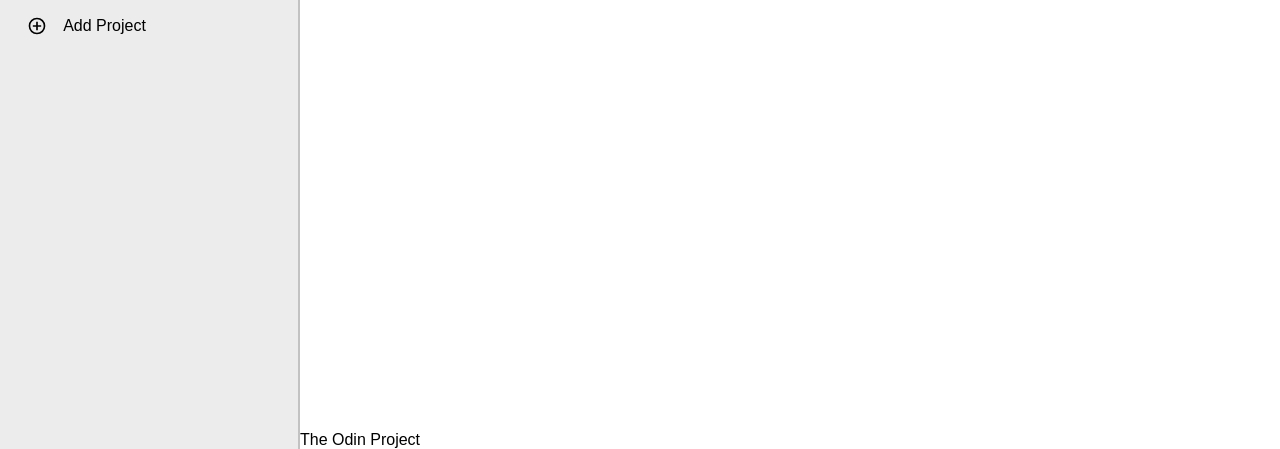
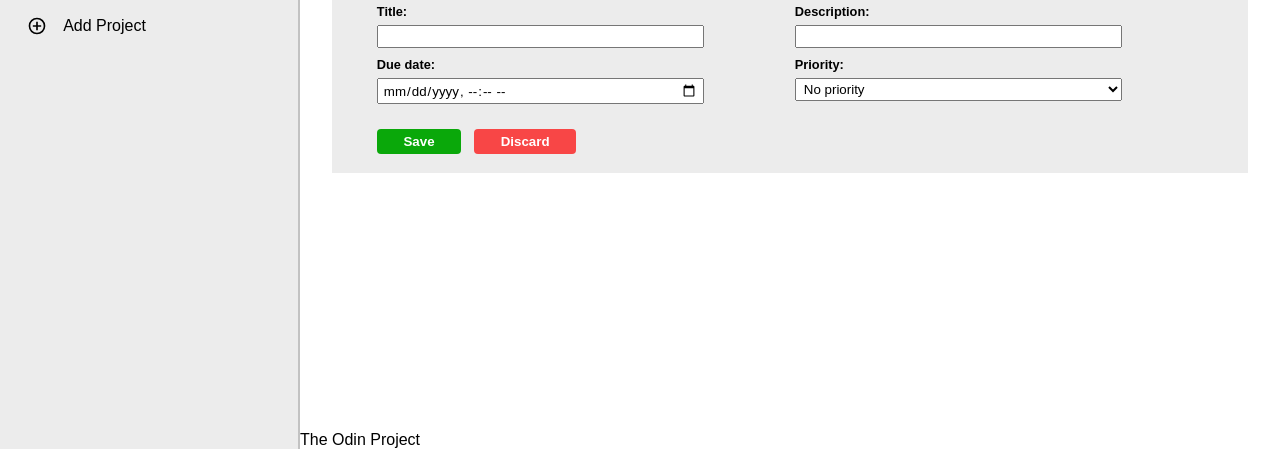
Before and after one commit to itsEmadK/odin-todolist, a website built with webpack: page src/template.html in a window 1280 px wide. Shown: the part 351-800 px from the top of the page. Built offline with nearby package versions, Linux system fonts and the light colour scheme.

Commit message:
Add and style add task form

```diff
--- a/src/styles.css
+++ b/src/styles.css
@@ -226,7 +226,9 @@ button.remove-task:hover {
 }
 
 
-.task-details-edit form {
+.task-details-edit form,
+.add-task-form-container,
+#add-task-form {
     display: grid;
     grid-template-columns: 1fr 1fr;
     padding: 1.5em 3.5em;
@@ -234,10 +236,10 @@ button.remove-task:hover {
     font-size: 0.8rem;
 }
 
-.task-details-edit .title-container,
-.task-details-edit .description-container,
-.task-details-edit .priority-container,
-.task-details-edit .due-date-container {
+:is(.task-details-edit) .title-container,
+:is(.task-details-edit) .description-container,
+:is(.task-details-edit) .priority-container,
+:is(.task-details-edit) .due-date-container {
     display: flex;
     flex-direction: column;
     gap: 6px;
@@ -299,3 +301,15 @@ button.add-task:active {
 button.add-task img {
     width: 24px;
 }
+
+.add-task-container:has(button.add-task.disabled) {
+    background-color: var(--sidebar-bg-color);
+}
+
+.add-task-form.disabled {
+    display: none;
+}
+
+button.add-task.disabled {
+    display: none;
+}
--- a/src/template.html
+++ b/src/template.html
@@ -41,10 +41,28 @@
 
         </ul>
         <div class="add-task-container">
-            <button class="add-task">
+            <button class="add-task disabled">
                 <img class="plus-icon" src="./images/plus-circle-outline.svg" alt="Add">
                 Add Task
             </button>
+            <div class="task-details-edit">
+                <h3>Add a new task</h3>
+                <form id="add-task-form"><label class="title-container">Title:<input type="text" required=""
+                            class="title-input"></label><label class="description-container">Description:<input
+                            type="text" class="description-input"></label><label class="due-date-container">Due
+                        date:<input type="datetime-local" class="due-date-input"></label><label
+                        class="priority-container">Priority:<select class="priority-input">
+                            <option value="0">No priority</option>
+                            <option value="1">Low</option>
+                            <option value="2">Medium</option>
+                            <option value="3">High</option>
+                            <option value="4">Urgent</option>
+                        </select></label>
+                    <div class="form-buttons-container"><button type="submit" form="task-form-01"
+                            class="save-edit">Save</button><button type="button" class="discard-edit">Discard</button>
+                    </div>
+                </form>
+            </div>
         </div>
     </div>
     <footer>The Odin Project</footer>
```
